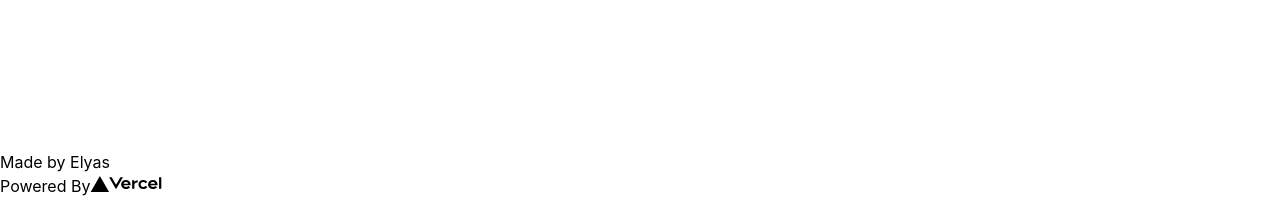
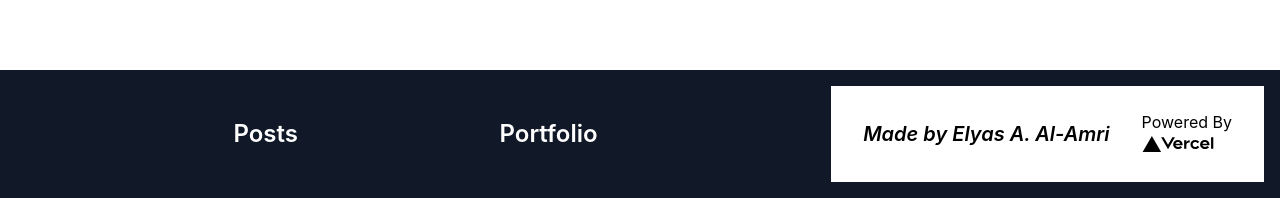
Before and after one commit to ChasexCodex/blog.portfolio, a Next.js app: page / in a window 1280 px wide. Shown: the part 602-800 px from the top of the page. Built offline with nearby package versions, Linux system fonts and the light colour scheme; no server answers; the database is empty.

Commit message:
design: MainLayout with Footer

```diff
--- a/layouts/MainLayout.tsx
+++ b/layouts/MainLayout.tsx
@@ -3,18 +3,16 @@ import Image from 'next/image'
 
 const FooterInfo = () => {
   return (
-      <footer>
-        <div>
+      <footer className="h-32 flex flex-row bg-gray-900 px-4 space-x-4 mt-4">
+        <div className="flex-1 flex flex-row items-center justify-evenly my-4 px-4 text-2xl text-white font-semibold">
+          <a>Posts</a>
+          <a>Portfolio</a>
+        </div>
+        <div className="bg-white flex flex-row justify-center items-center space-x-8 py-4 px-8 my-4">
+          <p className="text-xl font-semibold italic">Made by Elyas A. Al-Amri</p>
           <div>
-            <p>Made by Elyas</p>
-          </div>
-          <div>
-            <p>
-              <span>Powered By</span>
-              <span>
-                <Image src="/vercel.svg" alt="Vercel Logo" width={72} height={16}/>
-              </span>
-            </p>
+            <p>Powered By</p>
+            <Image src="/vercel.svg" alt="Vercel Logo" width={72} height={16}/>
           </div>
         </div>
       </footer>
```
